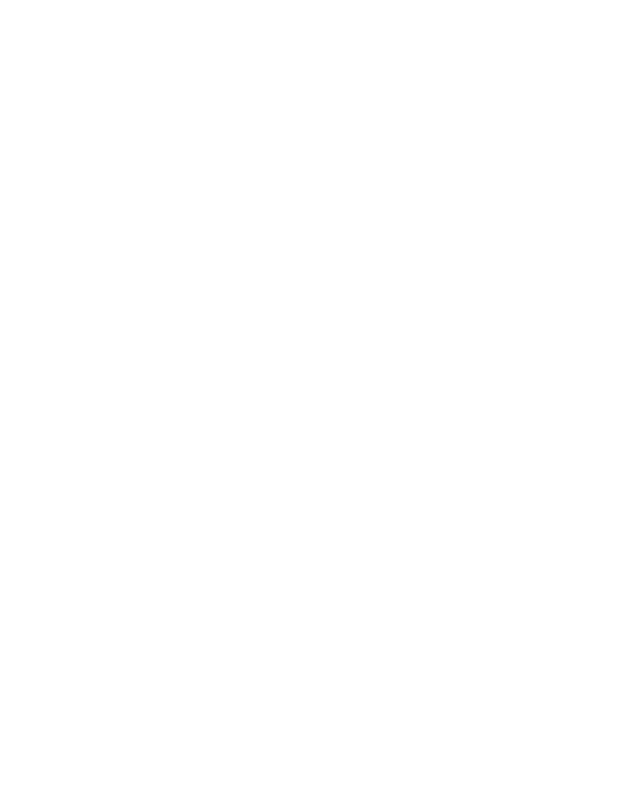
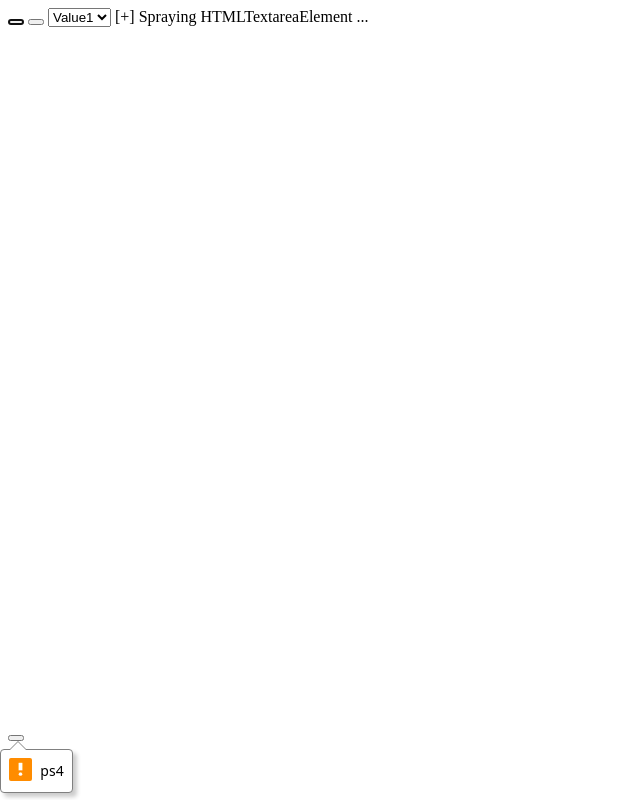
Before and after one commit to vilmisgaming/eXactXploit, a plain HTML site: page 7.02CODE.html in a window 1280 px wide. Shown: the whole page, without its empty margins (0-640 px from the left). Drawn offline with Linux system fonts and the light colour scheme.

Commit message:
Add files via upload

```diff
--- a/7.02CODE.html
+++ b/7.02CODE.html
@@ -4,4 +4,12 @@
 		<script src="int64.js"></script>
 		<script src="ps4.js"></script>
 	</head>
-</html
+	<body onload="go()">
+		<button id="input1" onfocus="handle2()"></button>
+		<button id="input2"></button>
+		<button id="input3" onfocus="handle2()"></button>
+		<select id="select1">
+			<option value="value1">Value1</option>
+		</select>
+	</body>
+</html>
```
